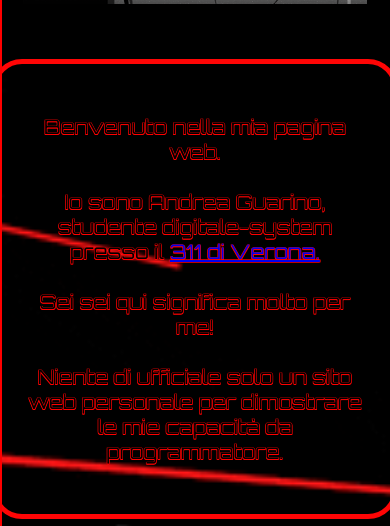
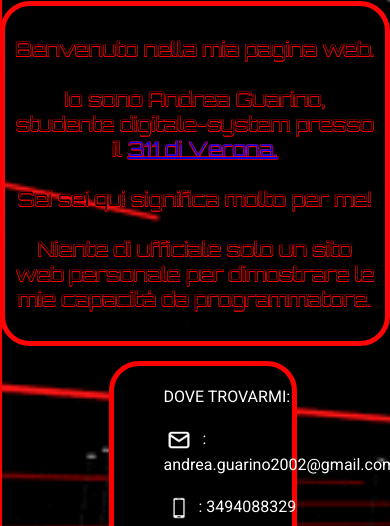
Before and after one commit to andreaguarino12/sitomio, a plain HTML site: page index.html in a window 390 px wide. Shown: the part 133-659 px from the top of the page. Drawn offline with Linux system fonts and the light colour scheme.

Commit message:
Add files via upload

```diff
--- a/sitomio.mio/stile.css
+++ b/sitomio.mio/stile.css
@@ -159,38 +159,50 @@ footer p span:hover {
     body {
         height: auto; /* Adatta l'altezza al contenuto */
         background-size: cover; /* Ridimensiona lo sfondo proporzionalmente */
+        margin: 0; /* Evita margini indesiderati */
+        padding: 0;
+        overflow-x: hidden; /* Previene lo scorrimento orizzontale */
     }
 
     header {
         font-size: 12px; /* Riduci la dimensione del titolo */
         width: 90%; /* Allarga l'header per occupare più spazio */
+        margin: 0 auto; /* Centra l'header */
+        text-align: center; /* Assicura che il testo sia centrato */
     }
 
     .container {
         flex-direction: column; /* Impila le caselle in verticale */
         align-items: center; /* Centra gli elementi */
+        align-items: center; /* Centra gli elementi orizzontalmente */
+        margin: 0 auto; /* Centra la container */
+        gap: 15px; /* Aggiunge spazio tra le sezioni */
+
     }
 
     .left-box, .center-box .bottom-box{
-        width: 90%; /* Riduci la larghezza delle caselle */
-        margin: 10px; /* Aggiungi margini per separarle */
+        width: 100%; /* Riduci la larghezza delle caselle */
+        margin: 0; /* Aggiungi margini per separarle */
         height: auto; /* Permetti al contenuto di adattarsi */
+        box-sizing: border-box; /* Include padding e border */
+        padding: 10px; /* Aggiunge spazio interno */
     }
 
-    .social-icon {
-        width: 20px; /* Riduci la dimensione delle icone */
+    .social-icon,
+    .skill-icon {
+        width: 30px; /* Mantiene una dimensione visibile */
+        height: auto;
     }
 
-    .skill-icon{
-        width: 10px; /* Riduci la dimensione delle icone */
-    }
 
     footer {
-        font-size: 15px; /* Riduci il testo del footer */
+        font-size: 14px; /* Riduci il testo del footer */
         text-align: center; /* Allinea il testo al centro */
+        padding: 10px;
     }
     .side-menu {
         width: 0; /* Il menu è nascosto */
+        overflow-x: hidden; /* Previene lo scorrimento laterale */
         transition: 0.3s; /* Aggiungi una transizione per un effetto più fluido */
     }
 
@@ -207,7 +219,7 @@ footer p span:hover {
     /* Posizioniamo il bottone del menu in alto a sinistra */
     .menu-btn {
         font-size: 20px; /* Aumentiamo la dimensione del bottone per la versione mobile */
-        position: absolute;
+        position: fixed;
         top: 15px; /* Distanza dal bordo superiore */
         left: 15px; /* Distanza dal bordo sinistro */
         background-color: transparent;
```
